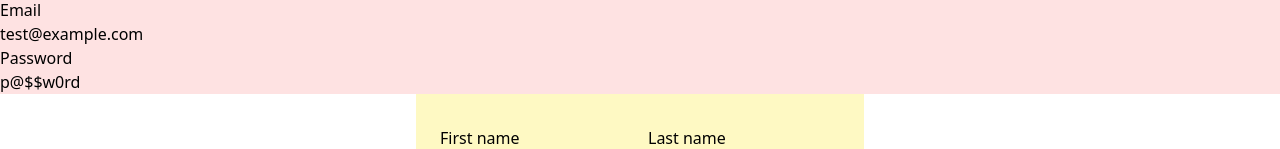
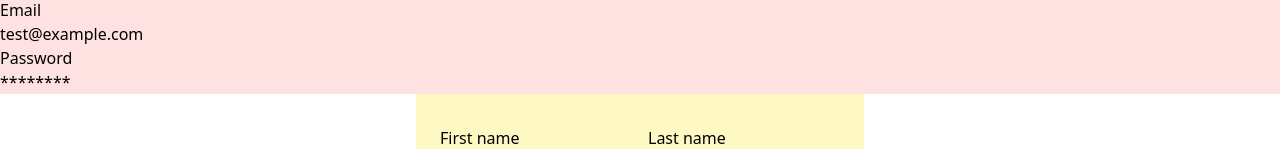
Before and after one commit to limjazel/55knots-form, a Vue app: page / in a window 1280 px wide. Both pictures are taken after a click on the button "Login". Shown: the part 122-271 px from the top of the page. Built offline with nearby package versions, Linux system fonts and the light colour scheme; no server answers.

Commit message:
Hide password characters

```diff
--- a/src/views/LoginView.vue
+++ b/src/views/LoginView.vue
@@ -97,7 +97,7 @@
 
 				<div>
 					<dt>Password</dt>
-					<dd>{{ values.password }}</dd>
+					<dd>{{ values.password.replaceAll(/./g,"*") }}</dd>
 				</div>
 
 				<div v-if="selectedCountry !== null">
```
